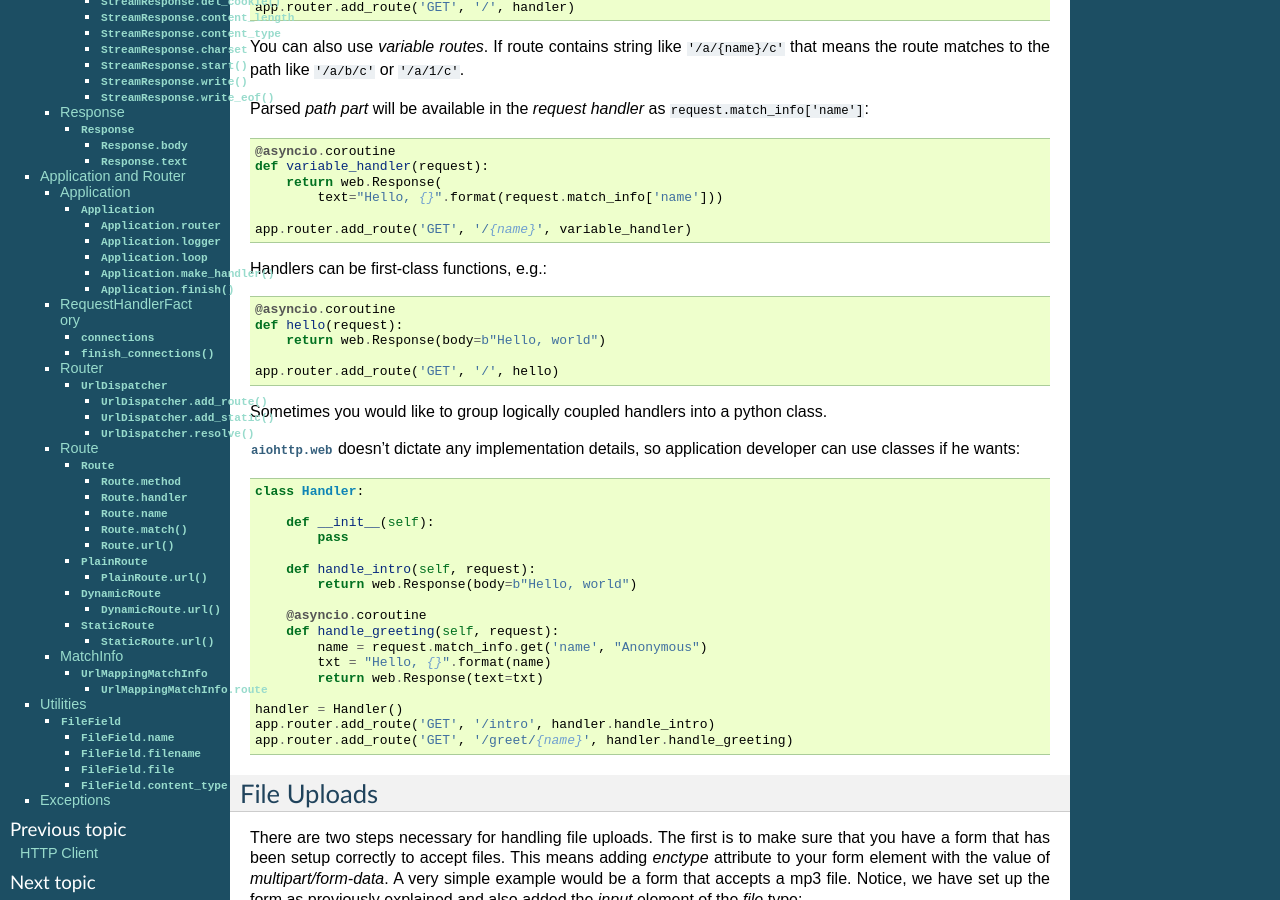
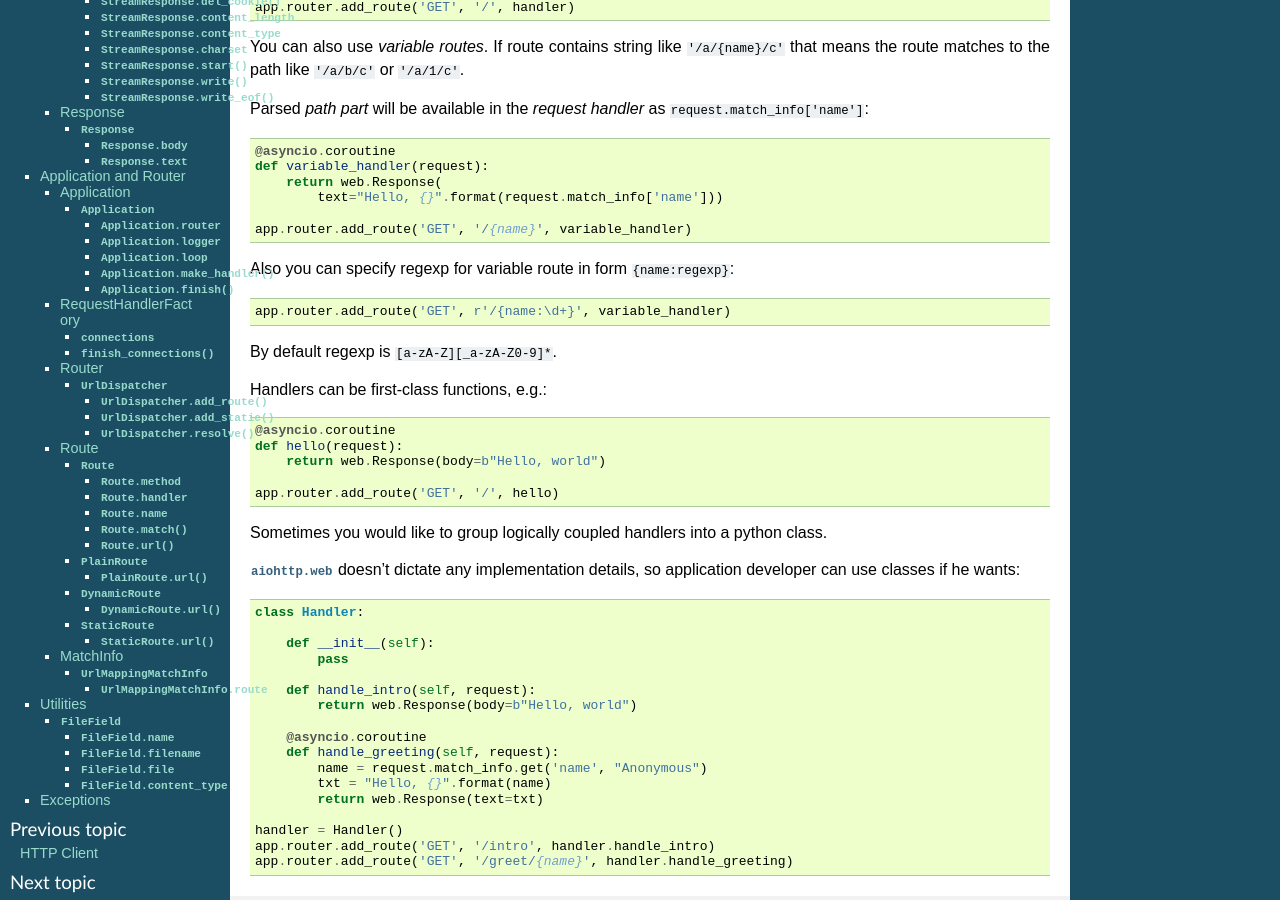
Before and after one commit to MegaDev007/aiohttp, a Sphinx documentation site: the page built from docs/web.rst, in a window 1280 px wide and 900 px high, scrolled down 969 px. Built offline with Sphinx 7.4.7, drawn with Linux system fonts in a browser that asks for light colours.

Commit message:
Document regexps for dynamic routes

```diff
--- a/docs/web.rst
+++ b/docs/web.rst
@@ -78,6 +78,14 @@ Parsed *path part* will be available in the *request handler* as
            text="Hello, {}".format(request.match_info['name']))
 
    app.router.add_route('GET', '/{name}', variable_handler)
+
+
+Also you can specify regexp for variable route in form ``{name:regexp}``::
+
+   app.router.add_route('GET', r'/{name:\d+}', variable_handler)
+
+
+By default regexp is ``[a-zA-Z][_a-zA-Z0-9]*``.
 
 
 Handlers can be first-class functions, e.g.::
```
